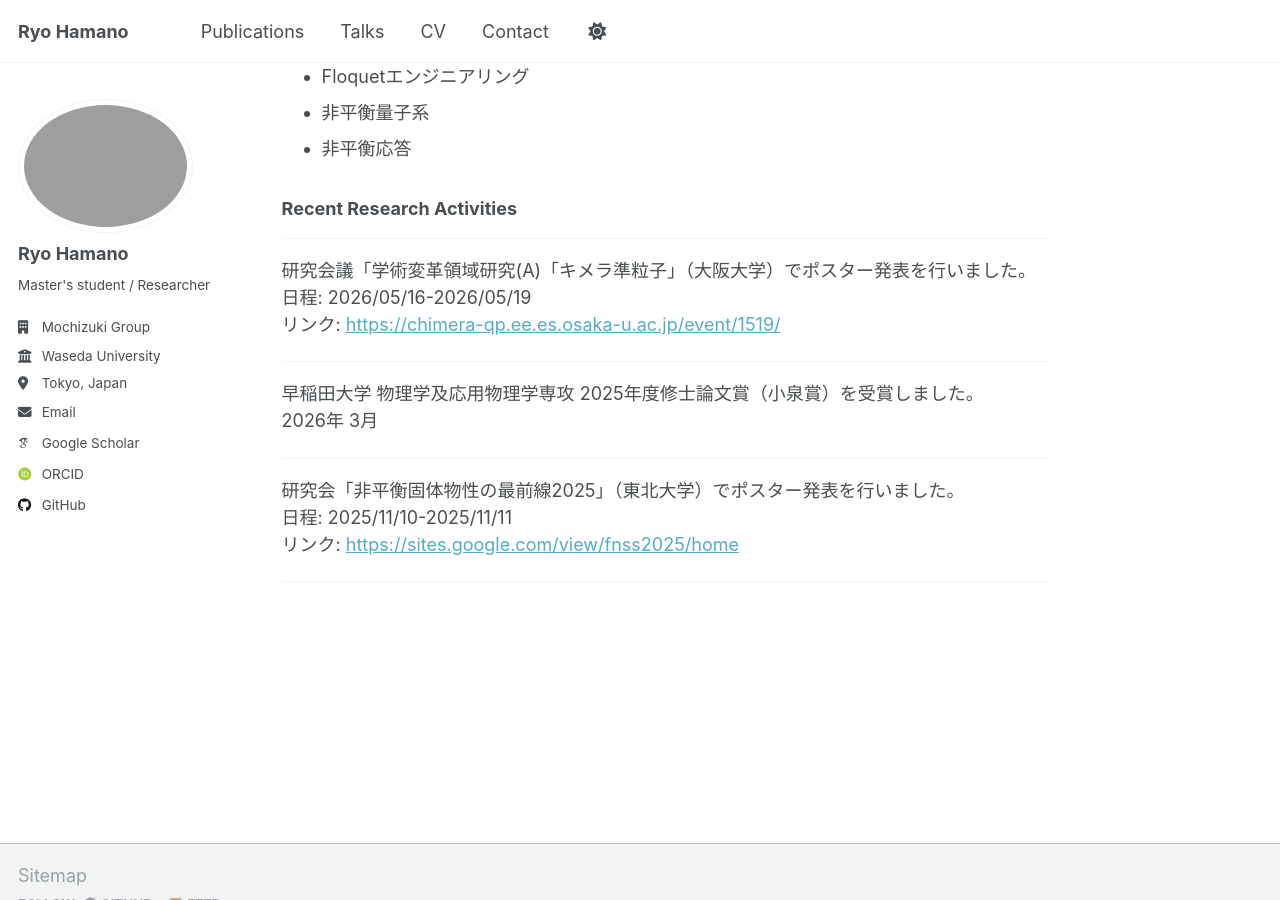
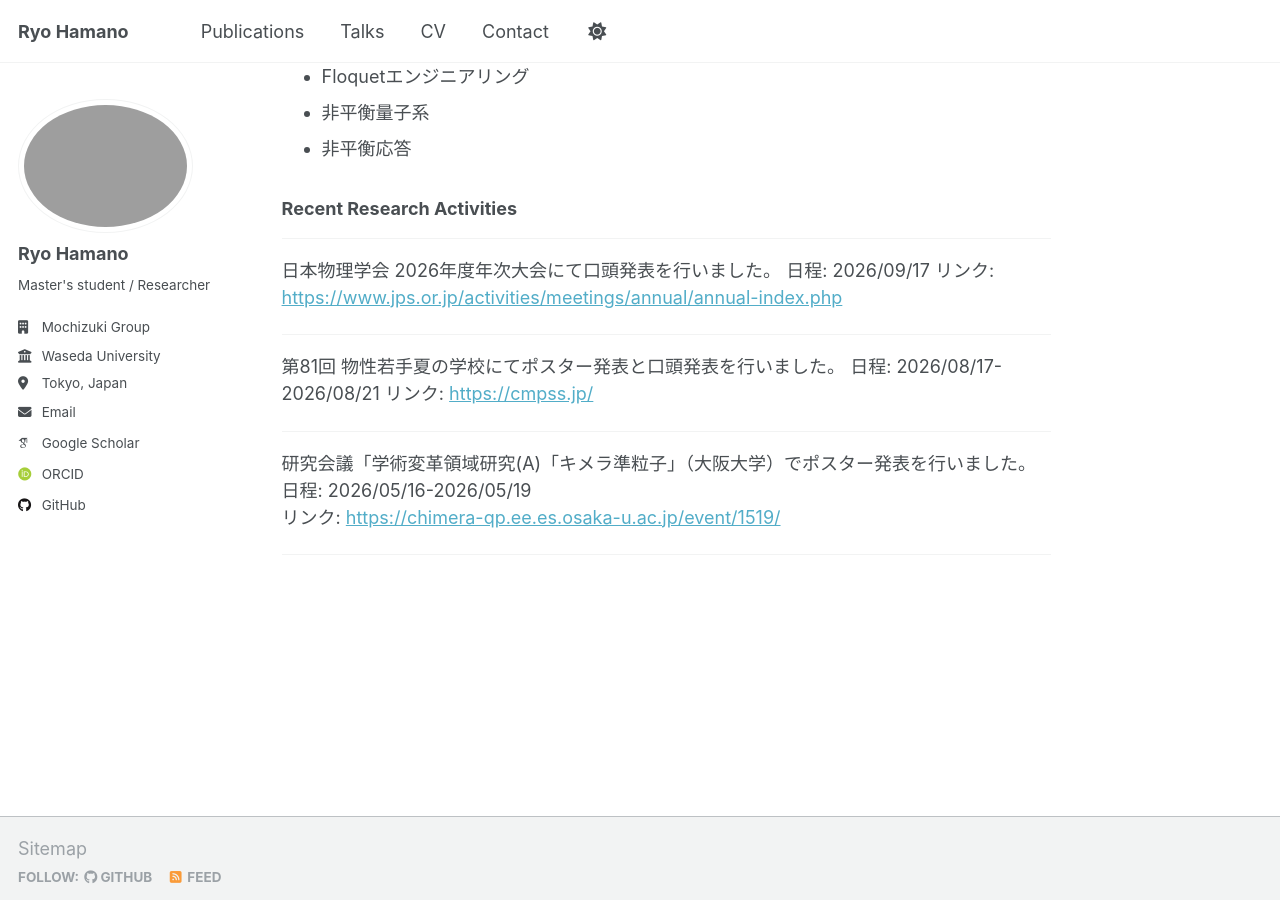
Before and after one commit to ryohamano/ryohamano.github.io, a Jekyll site: the page built from _pages/about.md, in a window 1280 px wide and 900 px high, scrolled down 421 px. Built offline with Jekyll 4.4.1, drawn with Linux system fonts in a browser that asks for light colours; some web fonts are replaced.

Commit message:
Update recent research activities section
Added recent research activities including presentations at conferences and awards received.

```diff
--- a/_pages/about.md
+++ b/_pages/about.md
@@ -29,18 +29,19 @@ redirect_from:
 ### Recent Research Activities
 
 ------
+日本物理学会 2026年度年次大会にて口頭発表を行いました。
+日程: 2026/09/17
+リンク: [https://www.jps.or.jp/activities/meetings/annual/annual-index.php](https://www.jps.or.jp/activities/meetings/annual/annual-index.php)
+
+------
+第81回 物性若手夏の学校にてポスター発表と口頭発表を行いました。
+日程: 2026/08/17-2026/08/21
+リンク: [https://cmpss.jp/](https://cmpss.jp/)
+
+------
 研究会議「学術変革領域研究(A)「キメラ準粒子」（大阪大学）でポスター発表を行いました。
 日程: 2026/05/16-2026/05/19
 リンク: [https://chimera-qp.ee.es.osaka-u.ac.jp/event/1519/](https://chimera-qp.ee.es.osaka-u.ac.jp/event/1519/)
 
 
 ------
-早稲田大学 物理学及応用物理学専攻 2025年度修士論文賞（小泉賞）を受賞しました。
-2026年 3月
-
-------
-研究会「非平衡固体物性の最前線2025」（東北大学）でポスター発表を行いました。
-日程: 2025/11/10-2025/11/11
-リンク: [https://sites.google.com/view/fnss2025/home](https://sites.google.com/view/fnss2025/home)
-
-------
```
